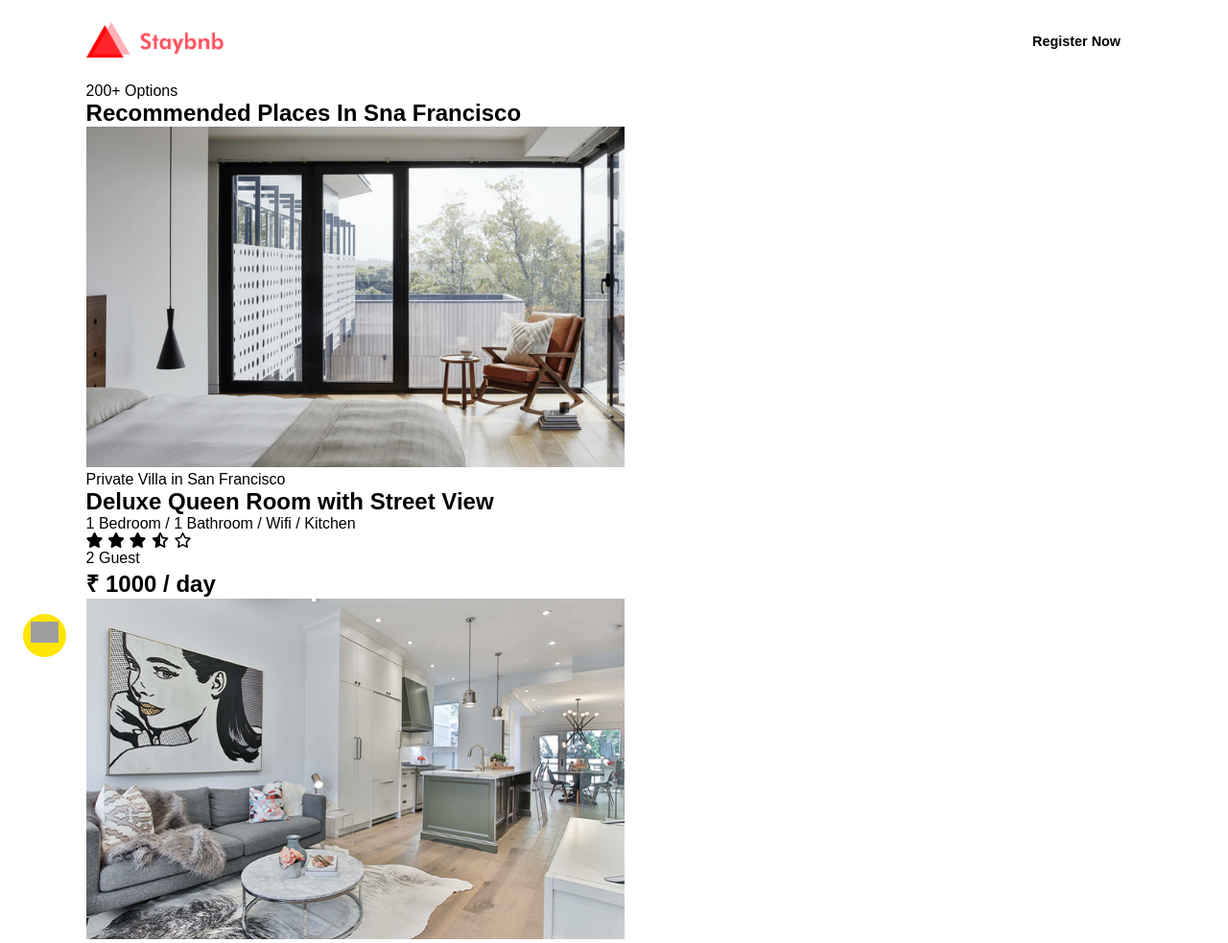
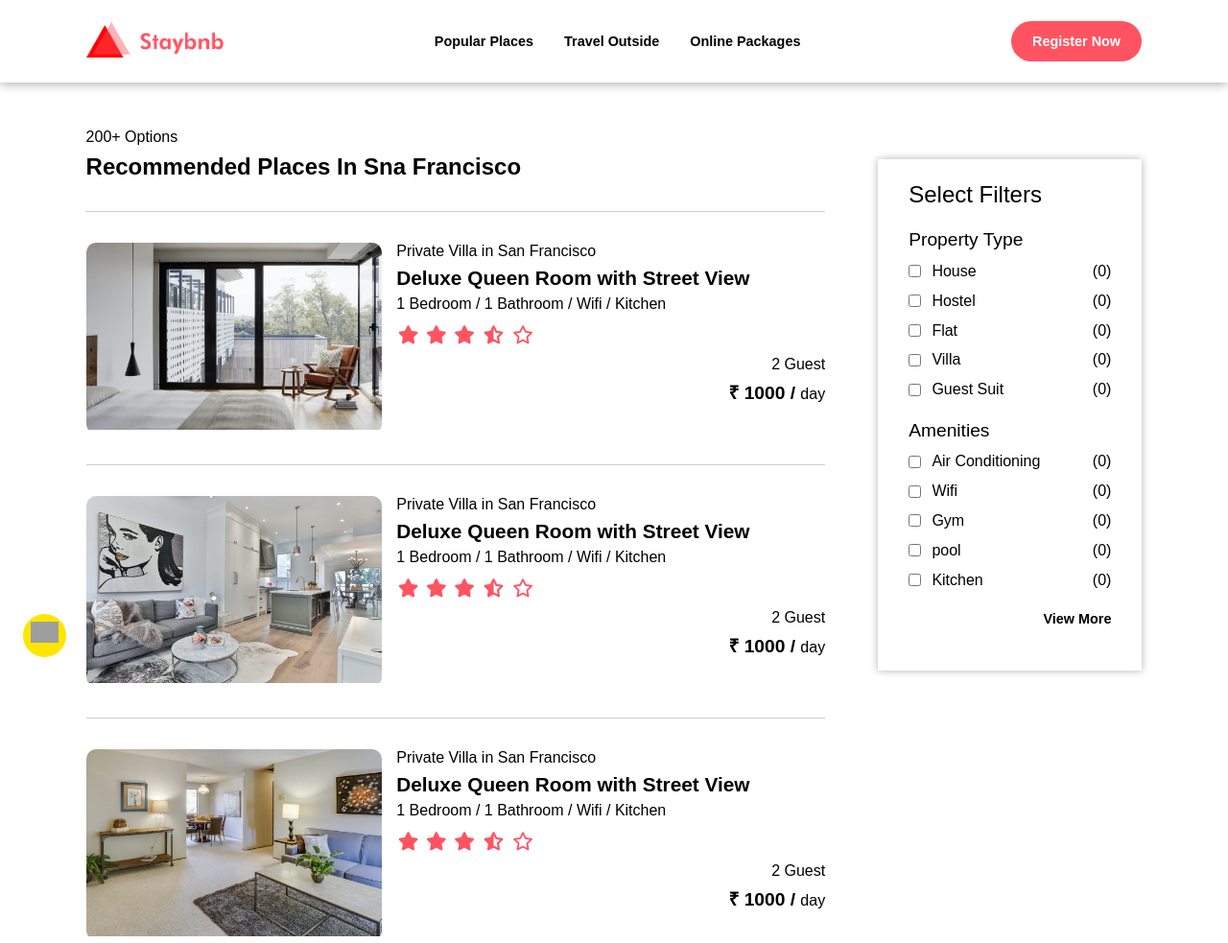
Before and after one commit to Stranger123kr/All_Projexts_files, a plain HTML site: page Airbnb/listing.html in a window 1280 px wide. Shown: the top 983 px of the page at 96% size. Drawn offline with Linux system fonts and the light colour scheme; grey boxes are pictures that could not be loaded.

Commit message:
i have styled my index and listing html file

```diff
--- a/Airbnb/style.css
+++ b/Airbnb/style.css
@@ -66,13 +66,21 @@ body {
   --local_heading: #333;
   --para: #000;
   --icons: #000;
+  --nav_bar: #000;
+  --box_shadow: rgba(0, 0, 0, 0.3);
+  --links: #000;
+  --nav_color: #000;
 }
 
 .Dark_Mod {
-  --primary_color: #030;
+  --primary_color: #000;
   --local_heading: #fff;
   --para: #fff;
   --icons: #fee500;
+  --nav_bar: #add8e6;
+  --box_shadow: rgba(255, 255, 255, 0.2);
+  --links: #fff;
+  --nav_color: #fff;
 }
 
 /* ============================ Main code start form here ================================= */
@@ -91,6 +99,7 @@ body {
 #hamburger {
   display: none;
   cursor: pointer;
+  color: var(--para);
 }
 
 nav {
@@ -116,13 +125,14 @@ nav .nav_links {
 
 nav .nav_links li a {
   position: relative;
+  color: #000;
 }
 
 nav .nav_links li a::after {
   content: "";
   width: 0;
   height: 2px;
-  background: #fff;
+  background: #000;
   position: absolute;
   bottom: -15px;
   left: 0;
@@ -428,7 +438,7 @@ nav .nav_links li a:hover:after {
   width: 100%;
 }
 
-/* ============================ Media query ================================= */
+/* ============================ Media query index.html ================================= */
 
 @media (max-width: 1200px) {
   .color_change {
@@ -462,32 +472,23 @@ nav .nav_links li a:hover:after {
 
   nav .nav_links {
     flex-direction: column;
-    background: #000;
-    width: 30%;
-    border-radius: 1rem 0.2rem 1rem 0.2rem;
+    background: #fff;
+    width: 100%;
     position: absolute;
     top: 10%;
-    right: 2rem;
+    right: 0;
     height: 0;
     overflow: hidden;
     transition: height 0.3s linear;
   }
 
   nav .nav_links.show {
-    height: 25%;
+    height: 30%;
   }
 
   #hamburger {
     display: block;
     font-size: 1.5rem;
-  }
-}
-
-/* ====================== */
-
-@media (max-width: 576px) {
-  nav .nav_links {
-    width: 50%;
   }
 }
 
@@ -523,8 +524,254 @@ nav .nav_links li a:hover:after {
     margin: 5rem auto;
     padding: 1.5rem 0.8rem 1.5rem 2rem;
     height: 25rem;
-  }
-  nav .nav_links {
-    width: 80%;
+    border-radius: 5px;
   }
 }
+
+/* ============================ listing css start form here ================================= */
+
+/* ================= this is a navbar css part ============ */
+
+.navbar_white {
+  background: var(--primary_color);
+  box-shadow: 0 2px 10px var(--box_shadow);
+}
+
+.navbar_white .nav_links {
+  background: var(--primary_color);
+}
+nav .nav_links li a::after {
+  background: var(--nav_bar);
+}
+.navbar_white .nav_links a {
+  color: var(--nav_color);
+}
+
+.navbar_white .register_btn {
+  background: #ff5361;
+  color: #fff;
+}
+
+/* ============================ this is hero left part ================================= */
+
+.list_container {
+  margin-top: 3rem;
+  display: flex;
+  flex-wrap: wrap;
+  justify-content: space-between;
+}
+
+.left-col {
+  flex-basis: 70%;
+}
+
+.left-col p {
+  color: var(--para);
+}
+
+.right-col {
+  flex-basis: 25%;
+}
+
+.left-col h1 {
+  color: var(--para);
+  margin-bottom: 2rem;
+  font-weight: 600;
+  margin-top: 0.5rem;
+}
+
+.house {
+  display: flex;
+  justify-content: space-between;
+  flex-wrap: wrap;
+  padding: 2rem 0;
+  border-top: 1px solid #ccc;
+}
+
+.house-img {
+  flex-basis: 40%;
+  overflow: hidden;
+  border-radius: 10px;
+}
+
+.house-info {
+  flex-basis: 58%;
+  color: #555;
+}
+
+.house-img img {
+  width: 100%;
+  transition: all 0.5s linear;
+}
+
+.house-img img:hover {
+  transform: scale(1.2);
+}
+
+.house-info h3 {
+  font-weight: 600;
+  color: var(--para);
+  font-size: 1.3rem;
+  margin: 0.4rem 0;
+}
+
+.house-info p {
+  font-size: 1rem;
+  color: var(--para);
+}
+
+.house-info i {
+  color: #ff5361;
+  font-size: 1.2rem;
+  margin: 0.8rem 0.1rem;
+  cursor: pointer;
+}
+
+.house_price {
+  text-align: right;
+}
+
+.house_price h4 {
+  font-size: 1.2rem;
+  font-weight: 600;
+  margin-top: 0.4rem;
+  color: var(--para);
+}
+
+.house_price h4 span {
+  font-size: 1rem;
+  font-weight: 500;
+  color: var(--para);
+}
+
+/* ============================ this is hero right part ================================= */
+
+.sidebar {
+  box-shadow: 0px 0px 0.5rem var(--box_shadow);
+  padding: 1.4rem 2rem;
+  margin-top: 2rem;
+}
+
+.sidebar h2 {
+  font-weight: 500;
+  color: var(--para);
+}
+
+.sidebar h3 {
+  font-weight: 500;
+  margin: 1.4rem 0 0.8rem;
+  font-size: 1.2rem;
+  color: var(--para);
+}
+
+.filter {
+  display: flex;
+  align-items: center;
+  color: var(--para);
+  margin-bottom: 0.8rem;
+  gap: 0.7rem;
+}
+
+.filter p {
+  flex: 1;
+}
+
+.filter input {
+  cursor: pointer;
+}
+
+.sidebar_link {
+  text-align: right;
+  margin: 1.4rem 0;
+}
+.sidebar_link a {
+  color: var(--para);
+}
+
+/* ============================ this is pagination effect ================================= */
+
+.pagination {
+  display: flex;
+  justify-content: center;
+  align-items: center;
+  gap: 1rem;
+  margin: 2.8rem 0;
+}
+
+.pagination img {
+  width: 1rem;
+}
+
+.pagination span {
+  color: var(--para);
+  width: 2.5rem;
+  height: 2.5rem;
+  line-height: 2.5rem;
+  text-align: center;
+  border-radius: 50%;
+  cursor: pointer;
+  font-weight: 600;
+  transition: all 0.5s linear;
+}
+
+.pagination span:hover {
+  background: var(--para);
+  color: var(--primary_color);
+}
+
+.pagination .right_arrow {
+  transform: rotateZ(180deg);
+}
+
+.pagination .current {
+  background: var(--para);
+  color: var(--primary_color);
+}
+
+/* ============================ Media query listing.html ================================= */
+
+/* ====================== */
+@media (max-width: 1200px) {
+  .right-col {
+    flex-basis: 70%;
+  }
+}
+
+/* ====================== */
+@media (max-width: 992px) {
+  .right-col {
+    flex-basis: 100%;
+  }
+  .left-col {
+    flex-basis: 100%;
+  }
+}
+
+/* ====================== */
+@media (max-width: 576px) {
+  .left-col {
+    flex-basis: 100%;
+  }
+
+  .right-col {
+    flex-basis: 100%;
+  }
+
+  .house {
+    gap: 1.7rem;
+  }
+
+  .house-img {
+    flex-basis: 100%;
+  }
+
+  .house-info {
+    flex-basis: 100%;
+  }
+
+  .pagination span {
+    width: 2rem;
+    height: 2rem;
+    line-height: 2rem;
+  }
+}
```
